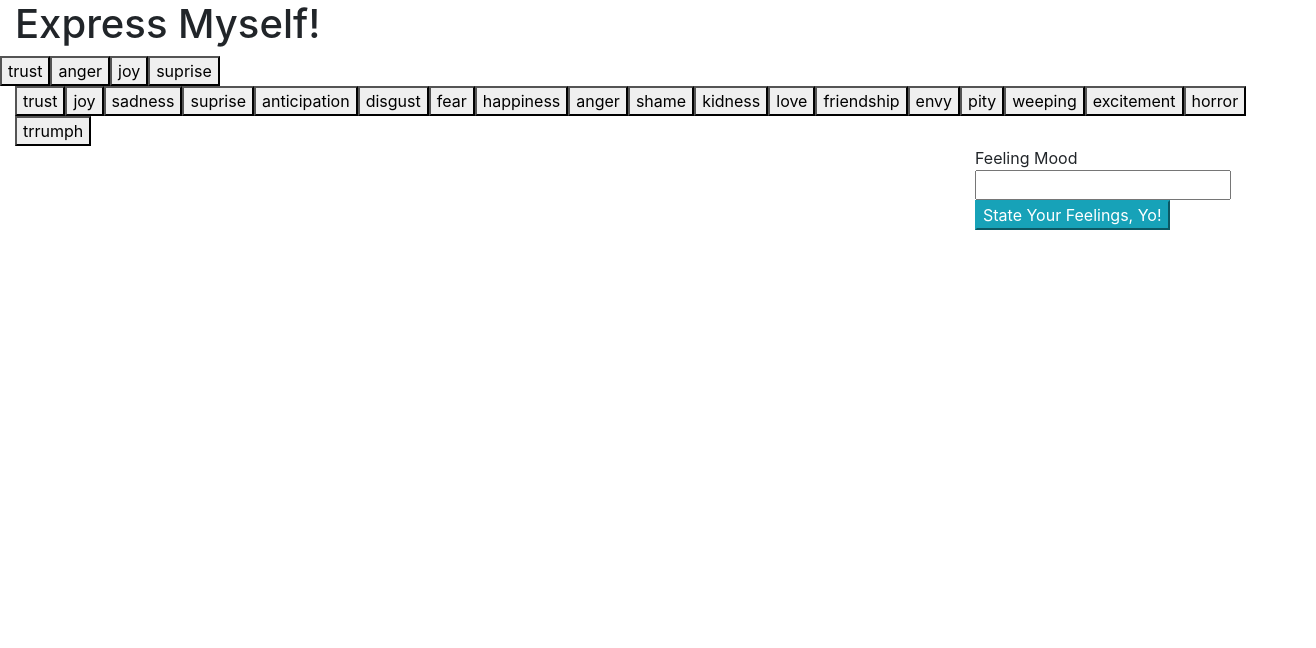
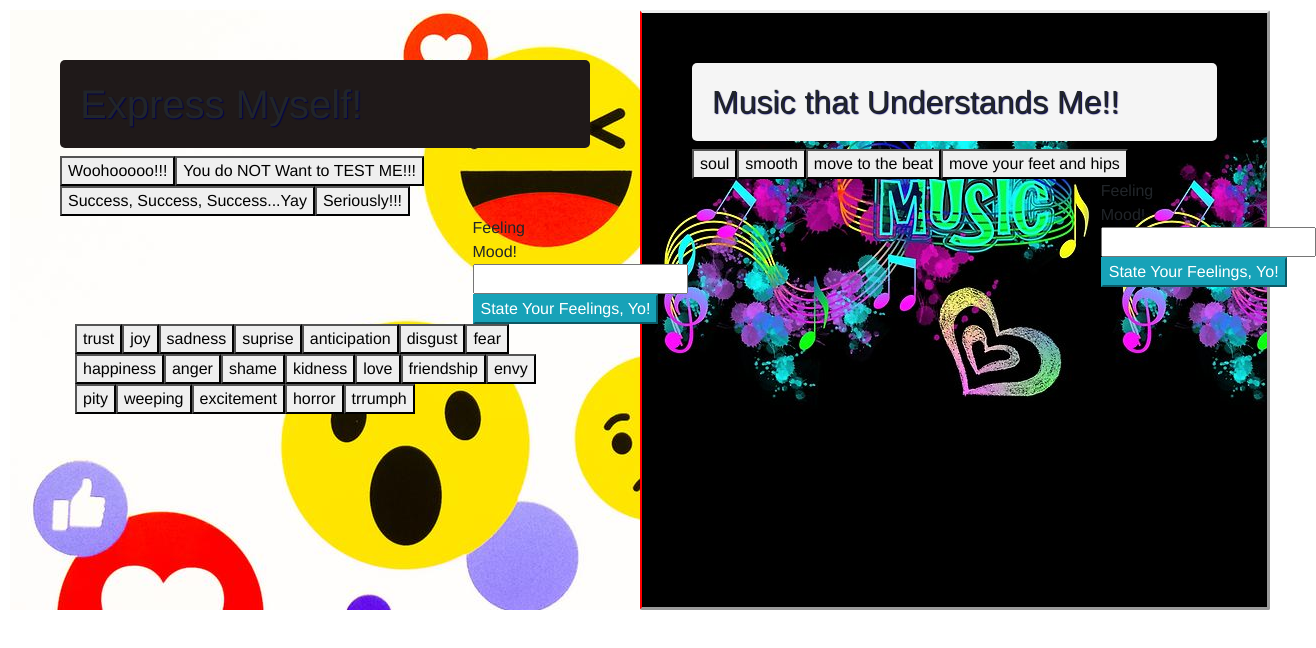
Before and after one commit to nessacor16/GifTastic, a plain HTML site: page index.html in a window 1280 px wide. Shown: the whole page, 1316 px wide, since content can reach past the window. Drawn offline with nearby package versions, Linux system fonts and the light colour scheme; a web font is replaced by a local one.

Commit message:
Update Giphy

```diff
--- a/assets/css/style.css
+++ b/assets/css/style.css
@@ -0,0 +1,61 @@
+*, *::before, *::after {
+    box-sizing: border-box;
+    font-family: 'Franklin Gothic Medium', 'Arial Narrow', Arial, sans-serif;
+}
+
+body{
+    margin: 0;
+    padding: 10px;
+    text-align: center;
+}
+h1 {
+    font-size: 30px;
+    text-shadow:  1px 1px 1px rgb(5, 5, 75);
+    font-family: italic;
+    padding: 20px;
+    border-radius: 5px;
+    background-color: rgb(31, 25, 25);
+}
+h2 {
+    font-size: 30px;
+    text-shadow:  1px 1px 1px rgb(5, 5, 75);
+    font-family: italic;
+    padding: 20px;
+    border-radius: 5px;
+    background-color: whitesmoke;
+}
+
+img{
+    height: 160px;
+    widows: 160px;
+    border-radius: 5px;
+
+}
+section {
+    padding:50px;
+    width: 50%;
+    float: left;
+    height: 600px;
+    background: silver;
+    text-align: justify;
+    background-image: url("feelings.jpg");
+}
+.right{
+    padding: 50px;
+    width: 50%;
+    float: left;
+    height: 600px;
+    background: cornflowerblue;
+    border-left: 2px solid red;
+    border-radius: 2px;
+    border-style: outset;
+    background-image: url("music.jpg");
+}
+
+.main::after {
+    align-content: center;
+    clear: both;
+    display: table;
+    border-radius: 2px;
+    border-style: outset;
+}
--- a/assets/javascript/app.js
+++ b/assets/javascript/app.js
@@ -1,4 +1,4 @@
-$(document).ready(function(){
+$(document).ready(function () {
 
   var emotions = [
     `trust`, `joy`, `sadness`, `suprise`, `anticipation`, `disgust`, `fear`, `happiness`, `anger`, `shame`, `kidness`, `love`, `friendship`, `envy`, `pity`, `weeping`, `excitement`, `horror`, `trrumph`
@@ -9,11 +9,11 @@ var emotions = [
   // // ];
 
   // emotions in array--buttons created in HTML
-var createBtn = function(){
+  var createBtn = function () {
     // Remove all elements within the btn-section
     $(`#btn-section`).empty()
     // Creates buttons based on elements in array
-    for(var i=0; i < emotions.length; i++){
+    for (var i = 0; i < emotions.length; i++) {
       // Execute new button
       var newBtn = $(`<button>`);
       // buttons = attribute
@@ -27,12 +27,12 @@ var createBtn = function(){
     }
   };
 
-var displayGif = function(){
+  var displayGif = function () {
     var btnVal = $(this).data(`type`);
     console.log(btnVal)
   }
 
-$(document).on(`click`,`.gif`,displayGif)
+  $(document).on(`click`, `.gif`, displayGif)
 
   // // Creating and storing an image tag
   // var emotionImage = $("<img>");
@@ -40,9 +40,9 @@ $(document).on(`click`,`.gif`,displayGif)
   // emotionImage.attr("src", results[i].images.fixed_height.url);
 
 
-var submit = function(){
+  var submit = function () {
     // When user clicks on the submit-button
-    $(`#submit-btn`).on(`click`, function(event){
+    $(`#submit-btn`).on(`click`, function (event) {
       // Prevent from the default form/input events from occuring */ COME BACK TO THIS
       event.preventDefault();
       var inputVal = $(`#userInput`).val();
@@ -51,7 +51,7 @@ var submit = function(){
       // Creats new buttons
       createBtn();
       console.log(inputVal)
-        console.log (emotion)
+      console.log(emotion)
     });
   }
   createBtn();
@@ -60,10 +60,10 @@ submit()
 
 
   // Adding click event listen listener to all buttons
-$("button").on("click", function() {
+  $(".btn-emotion").on("click", function () {
     // Grabbing and storing the data-emotionss property value from the button
     emotion = $(this).attr("data-emotion");
-
+    console.log(emotion)
     // Constructing a queryURL using the animal name
     var queryURL = "https://api.giphy.com/v1/gifs/search?q=" +
       emotion + "&api_key=BkaUZZWcFij6J7AoQj3WtPb1R2p9O6V9&limit=10";
@@ -74,7 +74,7 @@ $("button").on("click", function() {
       method: "GET"
     })
       // After data comes back from the request
-      .then(function(response) {
+      .then(function (response) {
         console.log(queryURL);
 
         console.log(response);
@@ -109,3 +109,117 @@ $("button").on("click", function() {
 
 
 });
+
+// -----------------------------------MUSIC-------------------------
+// -----------------------------------MUSIC-------------------------
+// -----------------------------------MUSIC-------------------------
+$(document).ready(function () {
+
+  var emotions = [
+    `trust`, `joy`, `sadness`, `suprise`, `anticipation`, `disgust`, `fear`, `happiness`, `anger`, `shame`, `kidness`, `love`, `friendship`, `envy`, `pity`, `weeping`, `excitement`, `horror`, `trrumph`
+  ];
+
+  // // var music = [
+  // //     `alternative`, `latin`, `reggae`, `dance`, `r&b/soul`, `holiday`, `rap`, `classical`, `soundtrack`, `jazz`, `disney`, `electronic`, `instrumental`, `blues`, `opera`, `hip-hop`, `easy listening`, `country`, `comedy`
+  // // ];
+
+  // emotions in array--buttons created in HTML
+  var createBtn = function () {
+    // Remove all elements within the btn-section
+    $(`#btn-section`).empty()
+    // Creates buttons based on elements in array
+    for (var i = 0; i < emotions.length; i++) {
+      // Execute new button
+      var newBtn = $(`<button>`);
+      // buttons = attribute
+      newBtn.attr(`data-type`, emotions[i]);
+      // Add class to button
+      newBtn.attr(`class`, `gif`)
+      // Give button name that refelxs array
+      newBtn.text(emotions[i]);
+      // Append button to DOM
+      $(`#btn-section`).append(newBtn)
+    }
+  };
+
+  // var displayGif = function(){
+  //     var btnVal = $(this).data(`type`);
+  //     console.log(btnVal)
+  // }
+
+  // $(document).on(`click`,`.gif`,displayGif)
+
+  // // Creating and storing an image tag
+  // var emotionImage = $("<img>");
+  // // Setting the src attribute of the image to a property pulled off the result item
+  // emotionImage.attr("src", results[i].images.fixed_height.url);
+
+
+  var submit = function () {
+    // When user clicks on the submit-button
+    $(`#submit-btn`).on(`click`, function (event) {
+      // Prevent from the default form/input events from occuring */ COME BACK TO THIS
+      event.preventDefault();
+      var inputVal = $(`#userInput`).val();
+      // Push User input to array
+      emotions.push(inputVal);
+      // Creats new buttons
+      createBtn();
+      console.log(inputVal)
+      console.log(emotion)
+    });
+  }
+  createBtn();
+  submit()
+
+
+
+  // Adding click event listen listener to all buttons
+  $("button").on("click", function () {
+    // Grabbing and storing the data-emotionss property value from the button
+    emotion = $(this).attr("data-emotion");
+
+    // Constructing a queryURL using the animal name
+    var queryURL = "https://api.giphy.com/v1/gifs/search?q=" +
+      emotion + "&api_key=BkaUZZWcFij6J7AoQj3WtPb1R2p9O6V9&limit=10";
+
+    // Performing an AJAX request with the queryURL
+    $.ajax({
+      url: queryURL,
+      method: "GET"
+    })
+      // After data comes back from the request
+      .then(function (response) {
+        console.log(queryURL);
+
+        console.log(response);
+        // storing the data from the AJAX request in the results variable
+        var results = response.data;
+
+        // Looping through each result item
+        for (var i = 0; i < results.length; i++) {
+
+          // Creating and storing a div tag
+          var emotionDiv = $("<div>");
+
+          // Creating a paragraph tag with the result item's rating
+          var p = $("<p>").text("Rating: " + results[i].rating);
+
+          // Creating and storing an image tag
+          var emotionImage = $("<img>");
+          // Setting the src attribute of the image to a property pulled off the result item
+          emotionImage.attr("src", results[i].images.fixed_height.url);
+          newBtn = emotionImage.attr("src", results[i].images.fixed_height.url);
+
+          // Appending the paragraph and image tag to the emotionsDiv
+          emotionDiv.append(p);
+          emotionDiv.append(emotionImage);
+
+          // Prependng the emotionsDiv to the HTML page in the "#gifs-appear-here" div
+          $("#images").prepend(emotionDiv);
+        }
+      });
+
+  });
+
+})
--- a/index.html
+++ b/index.html
@@ -14,50 +14,74 @@
 </head>
 
 <body>
+        <!-- <div class="main" id="container"> -->
+    <section>
 
-<div class="container-fluid">
+<div class="main" id="container">
     <h1>Express Myself!</h1>
+    <div id="floatRight" class="container-fluid">
 
     <div class="row">
-<button data-emotion="trust">trust</button>
-<button data-emotion="anger">anger</button>
-<button data-emotion="joy">joy</button>
-<button data-emotion="suprise">suprise</button>
+        <button class="btn-emotion" data-emotion="happy">Woohooooo!!!</button>
+        <button class="btn-emotion" data-emotion="angry">You do NOT Want to TEST ME!!!</button>
+        <button class="btn-emotion" data-emotion="joy">Success, Success, Success...Yay</button>
+        <button class="btn-emotion" data-emotion="annoyed">Seriously!!!</button>
+    </div>
+
+    <div class="row">
+    <div id="images" class="gifImg col-md-9"></div>
+        <form class="col-md-2">
+            Feeling Mood!
+            <input type="text" id="userInput">
+            <input type="submit" class="btn-info" id="submit-btn" value="State Your Feelings, Yo!">
+        </form>
     </div>
 
     <div class="row">
     <div data-emotion="trust" id="btn-section" class="col-md-12"></div>
+    <div id="images" class="gifImg col-md-9"></div>
     </div>
 
      <!-- `trust`, `joy`, `sadness`, `suprise`, `anticipation`, `disgust`, `fear`, `happiness`, `anger`, `shame`, `kidness`, `love`, `friendship`, `envy`, `pity`, `weeping`, `excitement`, `horror`, `trrumph` -->
 
+
+    </section>
+
+
+
+<!-------------------------------------- MUSIC -------------------------------------->
+
+<aside class="right">
+<h2>Music that Understands Me!!</h2>
+    <div id="floatRight" class="container-fluid">
+
+        <div class="row">
+            <button class="btn-music" data-emotion="soul">soul</button>
+            <button class="btn-music" data-emotion="smooth jazz">smooth</button>
+            <button class="btn-music" data-emotion="reggae">move to the beat</button>
+            <button class="btn-music" data-emotion="latin">move your feet and hips</button>
+        </div>
+
         <div class="row">
         <div id="images" class="gifImg col-md-9"></div>
             <form class="col-md-2">
-            Feeling Mood
+                Feeling Mood!
                 <input type="text" id="userInput">
                 <input type="submit" class="btn-info" id="submit-btn" value="State Your Feelings, Yo!">
             </form>
         </div>
+
+        <div class="row">
+        <div data-emotion="trust" id="btn-section" class="col-md-12"></div>
+        <div id="images" class="gifImg col-md-9"></div>
         </div>
 
-<!-- <div class="container-fluid">
-        <h1>The Song That Describes My Feelings:</h1>
-        <div class="row">
-            <div id="btn-section" class="col-md-12"></div>
-        </div>
-            <div class="row">
-                <div class="gifImg col-md-9"></div>
-
-                <form class="col-md-2">
-                        Interest Topics
-                        <input type="text" id="userInput">
-                        <input type="submit" class="btn-info" id="submit-btn" value="Add a Feeling, Yo!">
-                </form>
-            </div>
-    </div> -->
+            <!-- `trust`, `joy`, `sadness`, `suprise`, `anticipation`, `disgust`, `fear`, `happiness`, `anger`, `shame`, `kidness`, `love`, `friendship`, `envy`, `pity`, `weeping`, `excitement`, `horror`, `trrumph` -->
 
 
+    </aside>
+    </div>
+    </div>
 
 
     <script src="https://cdnjs.cloudflare.com/ajax/libs/jquery/3.2.1/jquery.min.js"></script>
```
Also changed, not shown: assets/css/feelings.jpg (added), assets/css/music.jpg (added). Lines whose indentation alone changed are shown as unchanged.
